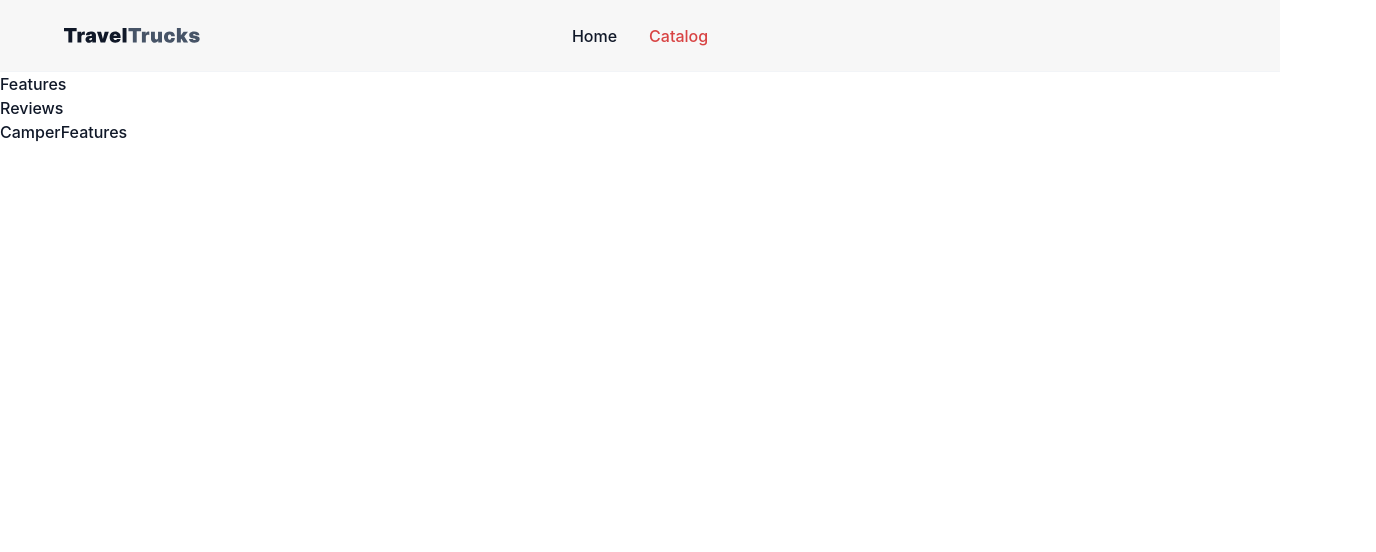
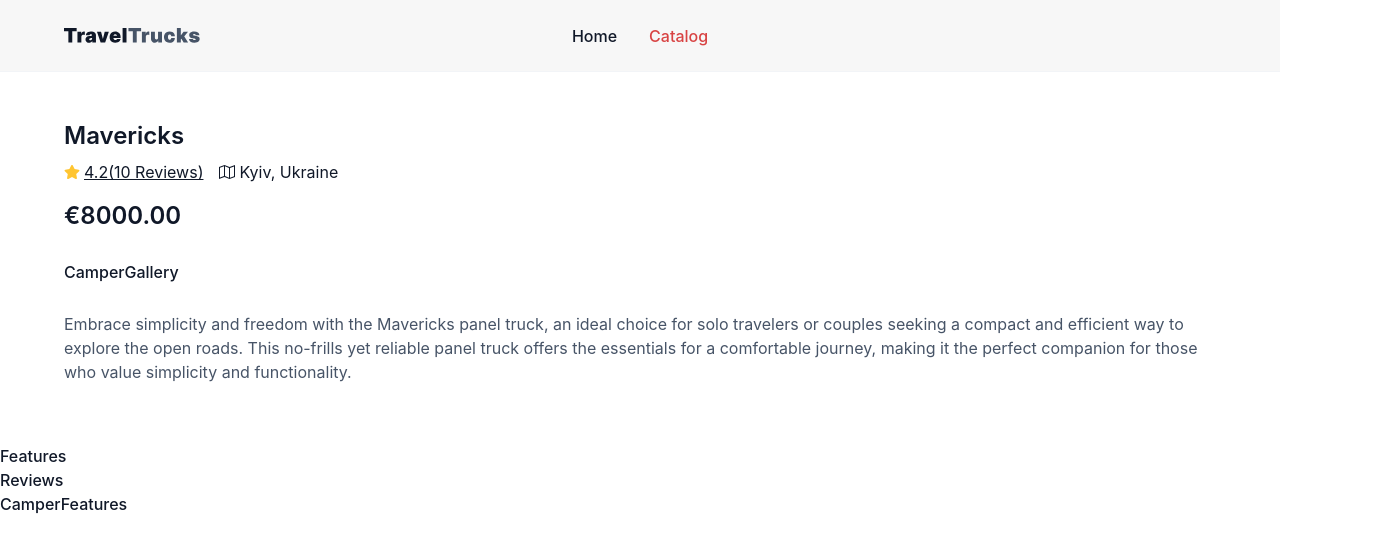
Before and after one commit to Oleksii-fullstack/react-project-travel-trucks, a React (Vite) app: page /catalog/1/features in a window 1280 px wide. Shown: the top 552 px of the page, 1376 px wide, since content can reach past the window. Built offline with nearby package versions, Linux system fonts and the light colour scheme.

Commit message:
update and fix Catalog, CamperCard and List, update CamperDetailsPage with CamperInfo and CamperInfoHeader components ans styles

```diff
--- /dev/null
+++ b/src/components/CamperGallery/CamperGallery.jsx
@@ -0,0 +1,7 @@
+import css from "./CamperGallery.module.css";
+
+const CamperGallery = () => {
+  return <div>CamperGallery</div>;
+};
+
+export default CamperGallery;
--- /dev/null
+++ b/src/components/CamperInfo/CamperInfo.jsx
@@ -0,0 +1,21 @@
+import CamperInfoHeader from "./CamperInfoHeader/CamperInfoHeader";
+import CamperGallery from "../CamperGallery/CamperGallery";
+import css from "./CamperInfo.module.css";
+
+const CamperInfo = () => {
+  return (
+    <section className={css.infoSection}>
+      <CamperInfoHeader />
+      <CamperGallery />
+      <p className={css.description}>
+        Embrace simplicity and freedom with the Mavericks panel truck, an ideal
+        choice for solo travelers or couples seeking a compact and efficient way
+        to explore the open roads. This no-frills yet reliable panel truck
+        offers the essentials for a comfortable journey, making it the perfect
+        companion for those who value simplicity and functionality.
+      </p>
+    </section>
+  );
+};
+
+export default CamperInfo;
--- /dev/null
+++ b/src/components/CamperInfo/CamperInfo.module.css
@@ -0,0 +1,15 @@
+.infoSection {
+  max-width: 1440px;
+  padding: 48px 64px 60px 64px;
+  margin: 0 auto;
+  display: flex;
+  flex-direction: column;
+  gap: 28px;
+}
+
+.description {
+  font-weight: 400;
+  font-size: 16px;
+  line-height: 1.5;
+  color: var(--text);
+}
--- /dev/null
+++ b/src/components/CamperInfo/CamperInfoHeader/CamperInfoHeader.jsx
@@ -0,0 +1,24 @@
+import { FaStar } from "react-icons/fa";
+import { ImMap2 } from "react-icons/im";
+import css from "./CamperInfoHeader.module.css";
+
+const CamperInfoHeader = () => {
+  return (
+    <div className={css.headerBox}>
+      <h2 className={css.headerTitle}>Mavericks</h2>
+      <div className={css.underTitleBox}>
+        <div className={css.ratingRow}>
+          <FaStar className={css.iconStar} />
+          <span className={css.ratingSpan}>4.2(10 Reviews)</span>
+        </div>
+        <div className={css.locationRow}>
+          <ImMap2 className={css.iconMap} />
+          <span className={css.locationSpan}>Kyiv, Ukraine</span>
+        </div>
+      </div>
+      <span className={css.headerPrice}>€8000.00</span>
+    </div>
+  );
+};
+
+export default CamperInfoHeader;
--- /dev/null
+++ b/src/components/CamperInfo/CamperInfoHeader/CamperInfoHeader.module.css
@@ -0,0 +1,64 @@
+.headerBox {
+  display: flex;
+  flex-direction: column;
+  width: 1312px;
+}
+
+.headerTitle {
+  font-weight: 600;
+  font-size: 24px;
+  line-height: 1.33;
+  color: var(--main);
+  margin-bottom: 8px;
+}
+
+.underTitleBox {
+  display: flex;
+  gap: 16px;
+  margin-bottom: 16px;
+}
+
+.ratingRow {
+  display: flex;
+  gap: 4px;
+  align-items: center;
+}
+
+.iconStar {
+  font-size: 16px;
+  color: var(--rating);
+}
+
+.ratingSpan {
+  font-weight: 400;
+  font-size: 16px;
+  line-height: 1.5;
+  text-decoration: underline;
+  text-decoration-skip-ink: none;
+  color: var(--main);
+}
+
+.locationRow {
+  display: flex;
+  gap: 4px;
+  align-items: center;
+}
+
+.iconMap {
+  font-size: 16px;
+  color: var(--main);
+}
+
+.locationSpan {
+  font-weight: 400;
+  font-size: 16px;
+  line-height: 1.5;
+  color: var(--main);
+}
+
+.headerPrice {
+  font-weight: 600;
+  font-size: 24px;
+  line-height: 1.33;
+  color: var(--main);
+}
--- a/src/components/LoadMoreButton/LoadMoreButton.jsx
+++ b/src/components/LoadMoreButton/LoadMoreButton.jsx
@@ -1,7 +1,11 @@
 import css from "./LoadMoreButton.module.css";
 
 const LoadMoreButton = () => {
-  return <div>LoadMoreButton</div>;
+  return (
+    <button type="button" className={css.loadMoreBtn}>
+      Load more
+    </button>
+  );
 };
 
 export default LoadMoreButton;
--- a/src/components/LoadMoreButton/LoadMoreButton.module.css
+++ b/src/components/LoadMoreButton/LoadMoreButton.module.css
@@ -0,0 +1,20 @@
+.loadMoreBtn {
+  border: 1px solid var(--gray-light);
+  border-radius: 200px;
+  padding: 16px 32px;
+  width: fit-content;
+  height: 56px;
+  margin-top: 40px;
+
+  font-weight: 500;
+  font-size: 16px;
+  line-height: 1.5;
+  letter-spacing: -0.01em;
+  color: var(--main);
+  transition: border 0.2s;
+}
+
+.loadMoreBtn:hover,
+.loadMoreBtn:focus {
+  border: 1px solid var(--button-hover);
+}
--- a/src/components/SidebarFilters/SidebarFilters.module.css
+++ b/src/components/SidebarFilters/SidebarFilters.module.css
@@ -1,5 +1,5 @@
 .sidebar {
-  width: 360px;
+  max-width: 360px;
   background-color: var(--white);
   border-radius: 20px;
   /* box-shadow: 0px 4px 32px 0px rgba(16, 24, 40, 0.08); */
--- a/src/pages/CamperDetailsPage.jsx
+++ b/src/pages/CamperDetailsPage.jsx
@@ -1,14 +1,38 @@
-import { NavLink, Outlet } from "react-router-dom";
+import {
+  NavLink,
+  Outlet,
+  useLocation,
+  useNavigate,
+  useParams,
+} from "react-router-dom";
+import CamperInfo from "../components/CamperInfo/CamperInfo";
+import { useEffect } from "react";
+import css from "./CamperDetailsPage.module.css";
 
 const CamperDetailsPage = () => {
+  const { id } = useParams();
+  const navigate = useNavigate();
+  const location = useLocation();
+
+  useEffect(() => {
+    if (location.pathname === `/catalog/${id}`) {
+      navigate(`features`, { replace: true });
+    }
+  }, [id, location.pathname, navigate]);
+
   return (
-    <div>
-      <ul>
+    <div className={css.detailsWrapper}>
+      <CamperInfo />
+      <ul className={css.tabs}>
         <li>
-          <NavLink to="features">Features</NavLink>
+          <NavLink to="features" className={css.tabLink}>
+            Features
+          </NavLink>
         </li>
         <li>
-          <NavLink to="reviews">Reviews</NavLink>
+          <NavLink to="reviews" className={css.tabLink}>
+            Reviews
+          </NavLink>
         </li>
       </ul>
       <Outlet />
--- a/src/pages/CatalogPage.module.css
+++ b/src/pages/CatalogPage.module.css
@@ -1,6 +1,13 @@
 .catalogPage {
   display: flex;
-  margin: 48px 64px 52px 64px;
-  justify-content: space-between;
+  max-width: 1440px;
+  margin: 0 auto;
+  padding: 48px 64px 52px 64px;
   gap: 64px;
 }
+
+.mainSection {
+  display: flex;
+  flex-direction: column;
+  align-items: center;
+}
```
Also changed, not shown: src/components/CamperGallery/CamperGallery.module.css (added), src/pages/CamperDetailsPage.module.css (added).
